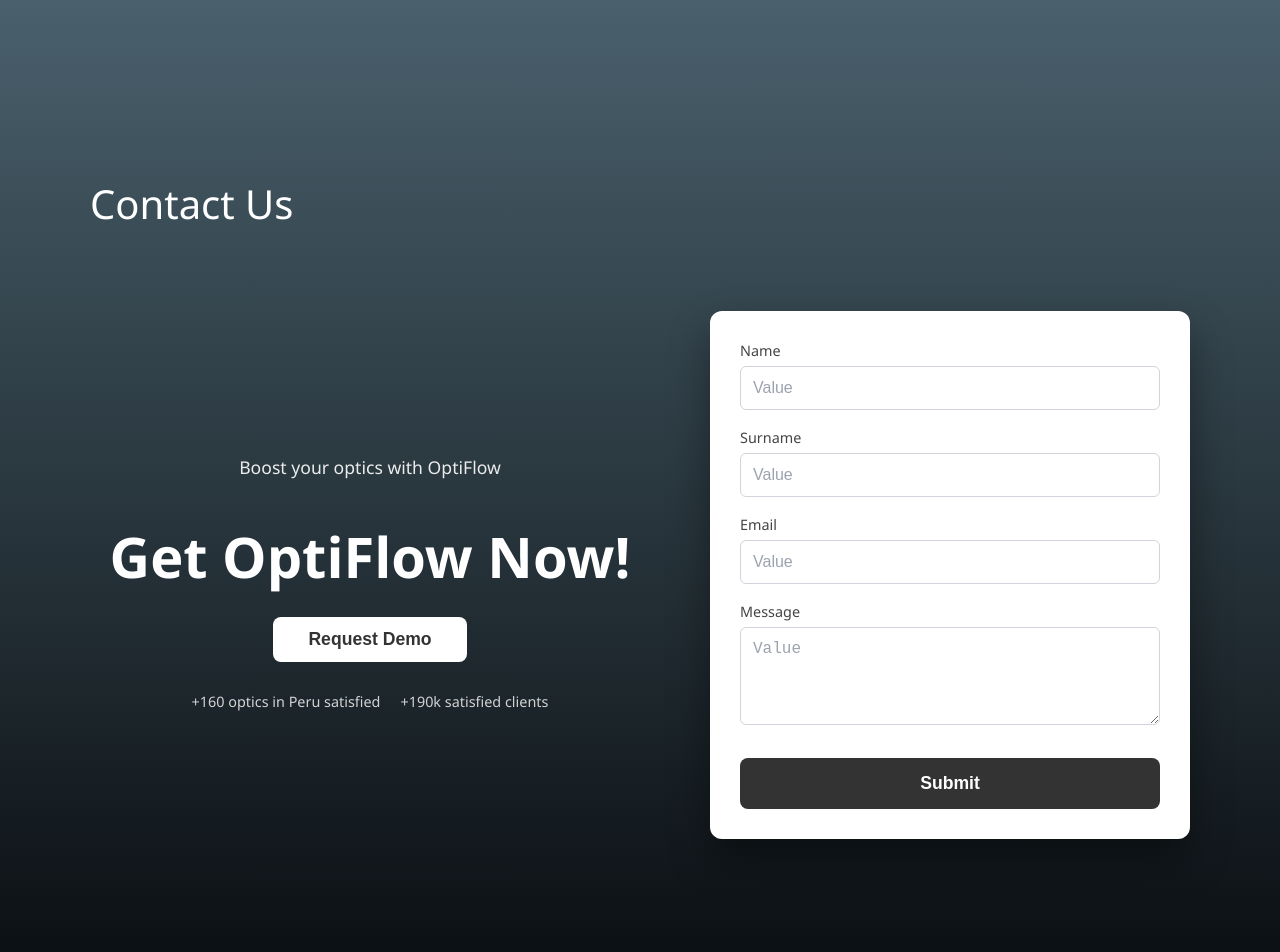
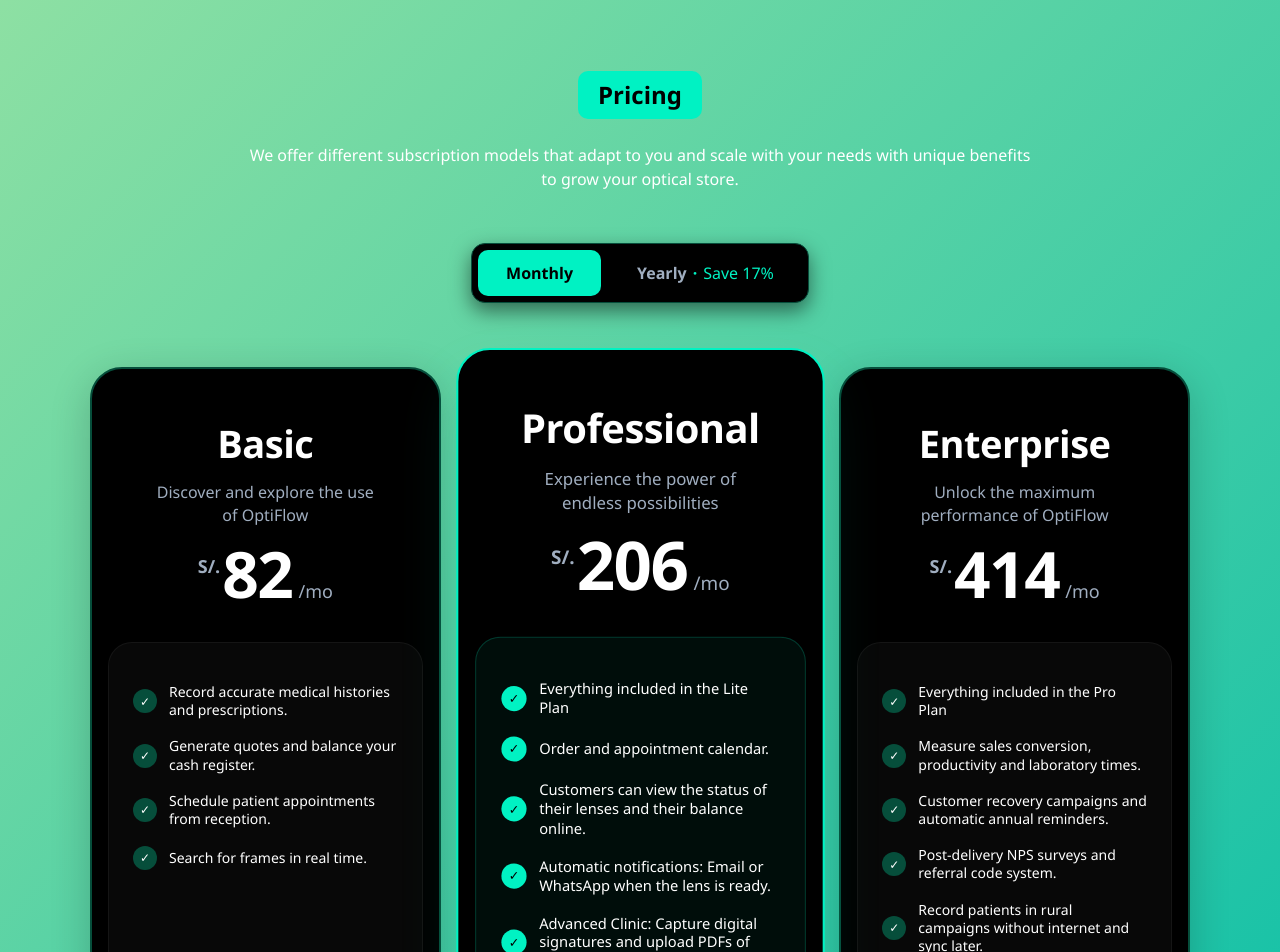
Before and after one commit to 1asi0730-2610-10203-OptiFlow/OptiFlow-Landing-Page, a Vue app: page / in a window 1280 px wide. Shown: the part 2920-3872 px from the top of the page. Built offline with nearby package versions, Linux system fonts and the light colour scheme.

Commit message:
feat: add pricing page in the landing.

```diff
--- a/src/App.vue
+++ b/src/App.vue
@@ -5,12 +5,14 @@
 import ContactSection from "./components/ContactSection.vue";
 import Footer from "./components/Footer.vue";
 import TwoExperiences from "./components/TwoExperiences.vue";
+import Pricing from "./components/Pricing.vue";
 </script>
 <template>
   <NavbarComponent/>
   <HeroCopmonent/>
   <FeaturesSection />
   <TwoExperiences/>
+  <Pricing/>
   <ContactSection />
   <Footer />
 </template>
--- a/src/components/Pricing.vue
+++ b/src/components/Pricing.vue
@@ -124,7 +124,7 @@
   --hover-shadow: rgba(0, 242, 195, 0.15);
 
   padding: 80px 0;
-  background-color: var(--bg-color);
+  background: linear-gradient(135deg, #8ee0a3 0%, #04bda8 100%);
   color: var(--text-main);
 }
 
@@ -136,8 +136,11 @@
 
 .pricing-header {
   display: flex;
-  align-items: flex-start;
-  gap: 32px;
+  flex-direction: column;
+  align-items: center;
+  justify-content: center;
+  text-align: center;
+  gap: 20px;
   margin-bottom: 52px;
 }
 
@@ -159,8 +162,8 @@
   font-family: 'Segoe UI', sans-serif;
   font-size: 16px;
   line-height: 1.5;
-  color: var(--text-muted);
-  margin: 0;
+  color: var(--text-main); /* Cambiado para mejor contraste en el fondo nuevo */
+  margin: 0 auto;
   padding-top: 4px;
   max-width: 800px;
 }
--- a/src/locales/en.json
+++ b/src/locales/en.json
@@ -48,6 +48,60 @@
         "description": "Key profitability metrics for data-driven decisions."
       }
     }
+  },
+  "pricing-section": {
+    "badge": "Pricing",
+    "description": "We offer different subscription models that adapt to you and scale with your needs with unique benefits <br> to grow your optical store.",
+    "toggle": {
+      "monthly": "Monthly",
+      "annual": "Yearly",
+      "save": "Save 17%"
+    },
+    "cards": {
+      "lite": {
+        "name": "Basic",
+        "tagline": "Discover and explore the use <br> of OptiFlow",
+        "price_monthly": "82",
+        "price_annual": "99",
+        "features": [
+          "Record accurate medical histories and prescriptions.",
+          "Generate quotes and balance your cash register.",
+          "Schedule patient appointments from reception.",
+          "Search for frames in real time."
+        ],
+        "cta": "Select Lite"
+      },
+      "pro": {
+        "name": "Professional",
+        "tagline": "Experience the power of <br> endless possibilities",
+        "price_monthly": "206",
+        "price_annual": "249",
+        "features": [
+          "Everything included in the Lite Plan",
+          "Order and appointment calendar.",
+          "Customers can view the status of their lenses and their balance online.",
+          "Automatic notifications: Email or WhatsApp when the lens is ready.",
+          "Advanced Clinic: Capture digital signatures and upload PDFs of external exams."
+        ],
+        "cta": "Select Pro"
+      },
+      "max": {
+        "name": "Enterprise",
+        "tagline": "Unlock the maximum <br> performance of OptiFlow",
+        "price_monthly": "414",
+        "price_annual": "499",
+        "features": [
+          "Everything included in the Pro Plan",
+          "Measure sales conversion, productivity and laboratory times.",
+          "Customer recovery campaigns and automatic annual reminders.",
+          "Post-delivery NPS surveys and referral code system.",
+          "Record patients in rural campaigns without internet and sync later."
+        ],
+        "cta": "Select Max"
+      }
+    },
+    "disclaimer": "Prices shown do not include applicable taxes. Prices and plans are <br> subject to change at the discretion of OptiFlow. For Enterprise plans contact an advisor.",
+    "contact_btn": "Contact an advisor"
   },
   "two-experiences": {
     "title": "Experiences for Everyone",
--- a/src/locales/es.json
+++ b/src/locales/es.json
@@ -48,6 +48,60 @@
         "description": "Métricas clave de rentabilidad para decisiones basadas en datos."
       }
     }
+  },
+  "pricing-section": {
+    "badge": "Precios",
+    "description": "Ofrecemos diferentes modelos de subscripción que se adaptan a ti y escalan contigo con beneficios <br> únicos para crecer tu óptica.",
+    "toggle": {
+      "monthly": "Mensual",
+      "annual": "Anual",
+      "save": "Ahorra 17%"
+    },
+    "cards": {
+      "lite": {
+        "name": "Basic",
+        "tagline": "Conoce y explora el uso <br> de OptiFlow",
+        "price_monthly": "82",
+        "price_annual": "99",
+        "features": [
+          "Registra la anamnesis y recetas visuales exactas.",
+          "Genera cotizaciones y cuadra tu caja.",
+          "Registra las citas de tus pacientes desde recepción.",
+          "Busca monturas en tiempo real."
+        ],
+        "cta": "Seleccionar Lite"
+      },
+      "pro": {
+        "name": "Profesional",
+        "tagline": "Experimenta el poder de <br> infinitas posibilidades",
+        "price_monthly": "206",
+        "price_annual": "249",
+        "features": [
+          "Todas las funciones del Plan Lite",
+          "Calendario de órdenes y citas.",
+          "Los clientes podrán ver el estado de sus lentes y su saldo online.",
+          "Notificaciones Automáticas: Avisos por correo o WhatsApp cuando el lente esté listo.",
+          "Clínica Avanzada: Captura firmas digitales y sube PDFs de exámenes externos."
+        ],
+        "cta": "Seleccionar Pro"
+      },
+      "max": {
+        "name": "Enterprise",
+        "tagline": "Desbloquea el máximo <br> rendimiento de OptiFlow",
+        "price_monthly": "414",
+        "price_annual": "499",
+        "features": [
+          "Todas las funciones del Plan Pro",
+          "Mide la conversión de ventas, productividad y tiempos del laboratorio.",
+          "Campañas de recuperación de clientes y recordatorios anuales automáticos.",
+          "Encuestas NPS post-entrega y sistema de códigos de referidos.",
+          "Registra pacientes en campañas rurales sin internet y sincroniza después."
+        ],
+        "cta": "Seleccionar Max"
+      }
+    },
+    "disclaimer": "Los precios mostrados no incluyen los impuestos aplicables. Los precios y los planes están <br> sujetos a cambios a discreción de OptiFlow. Para planes Empresariales contactar con un asesor.",
+    "contact_btn": "Contactar con un asesor"
   },
   "two-experiences": {
     "title": "Experiencias para todos",
```
Also changed, not shown: 1 other file (tests, documents, lock files or other folders).
